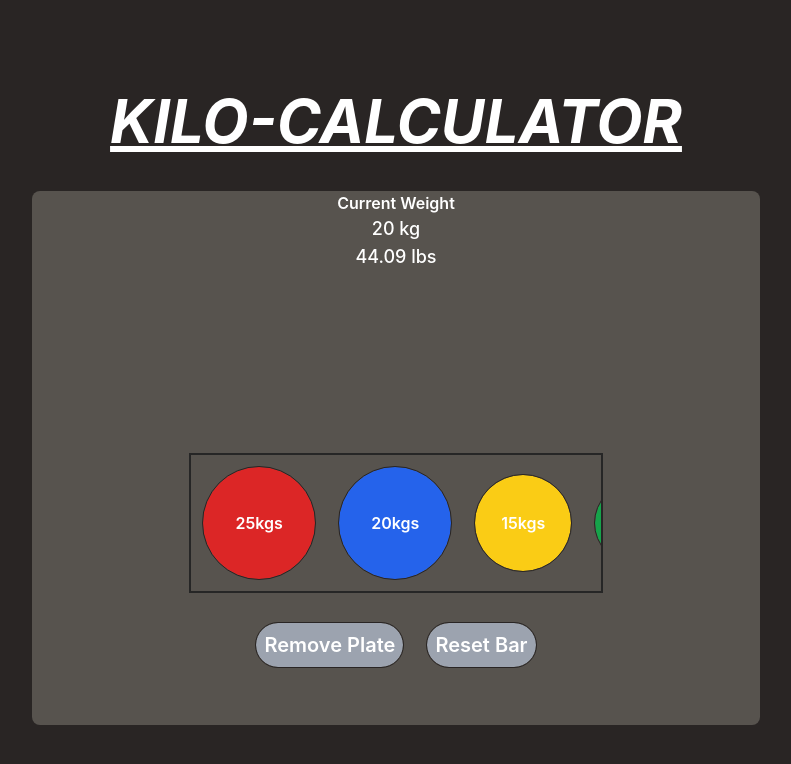
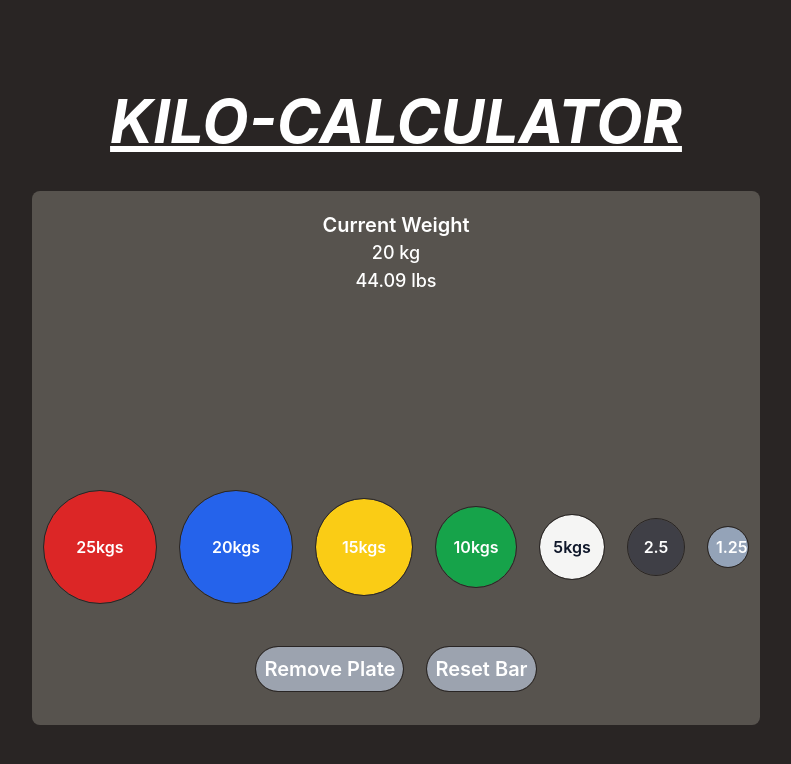
Before and after one commit to FraustoB/kilo-counter, a React (Create React App) app: page / in a window 1280 px wide. Shown: the top 764 px of the page, without its empty margins (244-1035 px from the left). Built offline with nearby package versions, Linux system fonts and the light colour scheme.

Commit message:
adding CSS stylings for better UI for desktop/ipad users and better UI for mobile Users

```diff
--- a/src/components/baseContainer.js
+++ b/src/components/baseContainer.js
@@ -12,7 +12,7 @@ export function BaseContainer() {
   return (
     <div className=" w-auto lg:w-3/4">
       <div className="flex flex-col justify-center items-center ">
-        <span className="font-semibold text-base">Current Weight</span>
+        <span className="font-semibold mt-5 text-xl">Current Weight</span>
         <span className="text-lg font-medium">{curKiloAmount} kg</span>
         <span className="text-lg font-medium">
           {Math.floor(curAmount * 100) / 100} lbs
--- a/src/features/plates/plateAdder.js
+++ b/src/features/plates/plateAdder.js
@@ -76,11 +76,11 @@ export function PlateAdder() {
   };
 
   return (
-    <div className="flex flex-col lg:w-3/4 w-screen ">
+    <div className="flex flex-col md:w-fit w-screen">
       <div
         className="flex flex-row
-      text-md overflow-x-auto items-center outline
-      outline-2 outline-neutral-800 scrollbar-thin scrollbar-thumb-gray-900 mb-5 "
+        text-md overflow-x-auto items-center scrollbar-thin
+      scrollbar-thumb-gray-900 mb-5 "
       >
         <button
           className={`flex-none bg-red-600  rounded-full h-28 w-28`}
```
